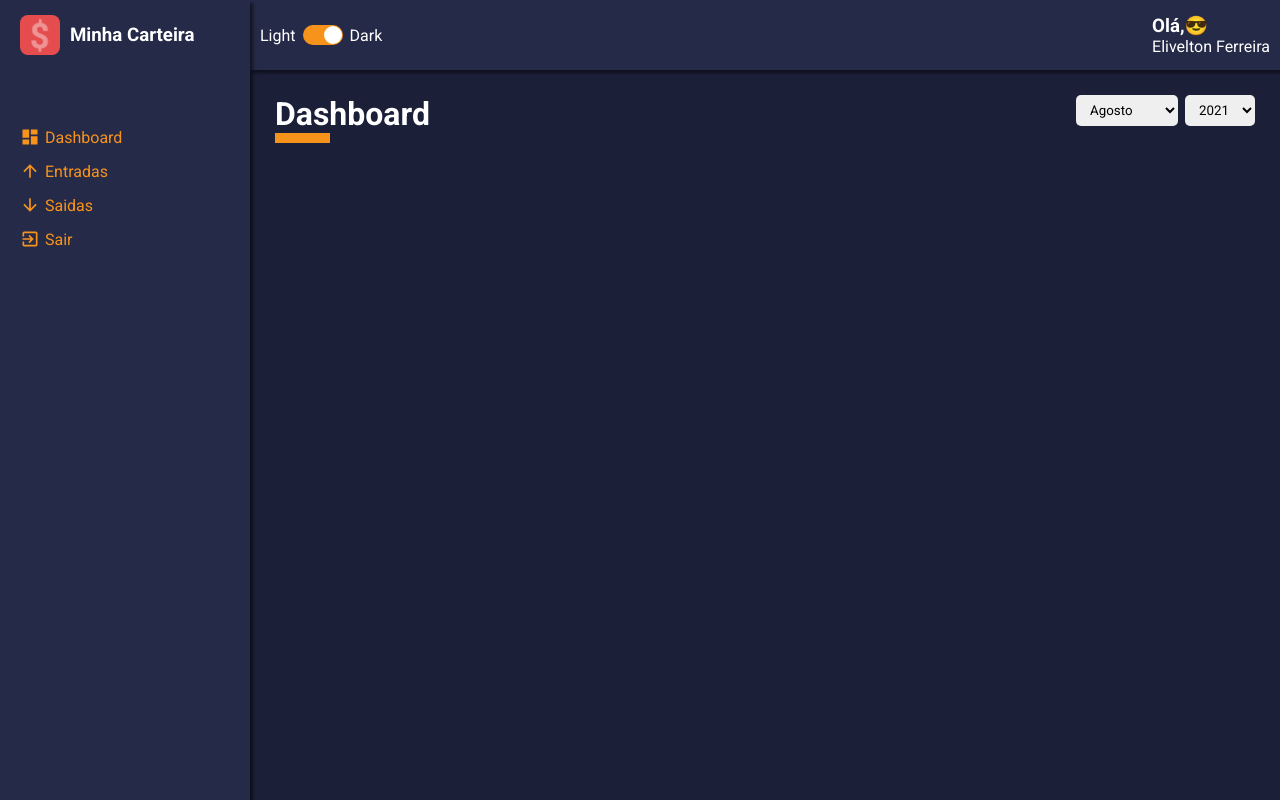
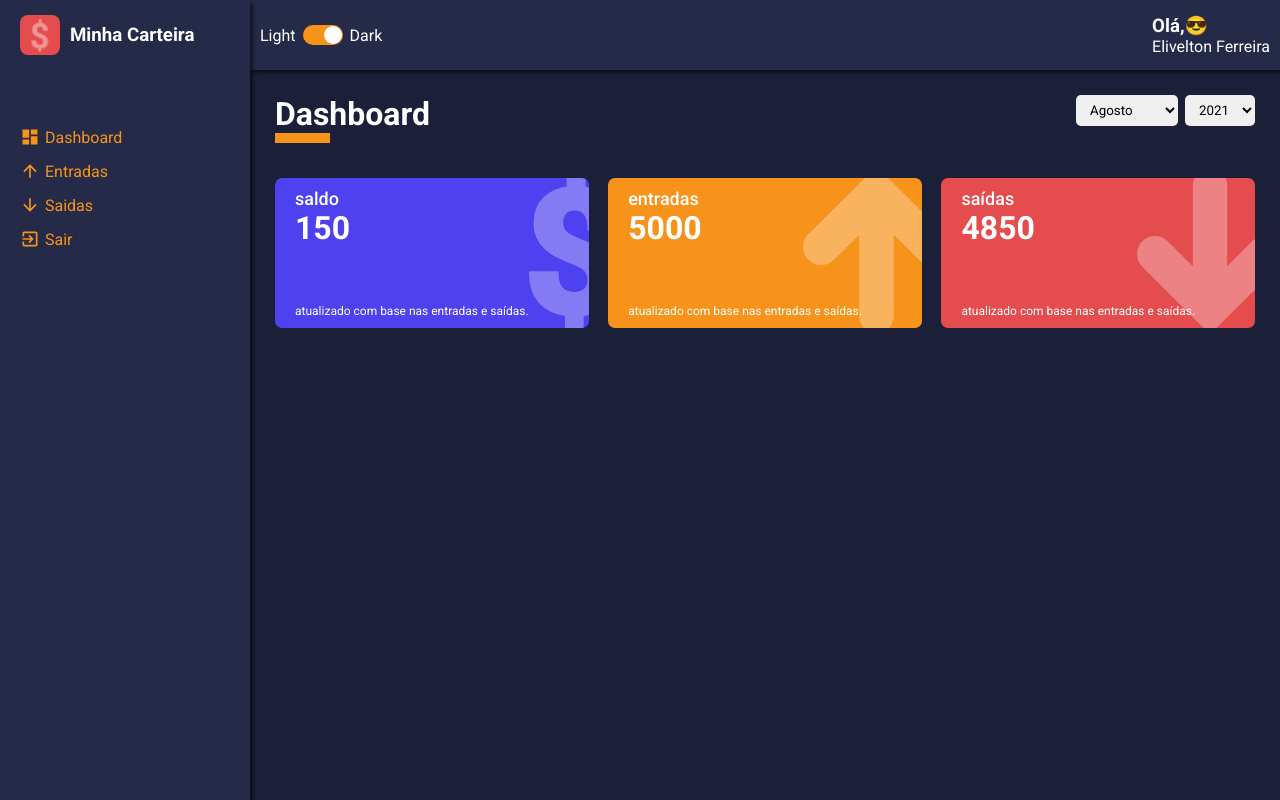
Before and after one commit to eliveltonsf/my-wallet, a React (Create React App) app: page /dashboard in a window 1280 px wide. Built offline with nearby package versions, Linux system fonts and the light colour scheme; the HTML template or start-up script is replaced by a standard one.

Commit message:
feat: adding WalletBox to the dashboard

```diff
--- a/src/pages/Dashboard/index.tsx
+++ b/src/pages/Dashboard/index.tsx
@@ -62,6 +62,31 @@ const Dashboard: React.FC = () => {
         />
 
       </ContentHeader>
+
+      <Content>
+        <WalletBox
+          color="#4E41F0"
+          title="saldo"
+          amount={150.00}
+          footerLabel="atualizado com base nas entradas e saídas."
+          icon="dolar" />
+
+        <WalletBox
+          color="#F7931B"
+          title="entradas"
+          amount={5000.00}
+          footerLabel="atualizado com base nas entradas e saídas."
+          icon="arrowUp" />
+
+        <WalletBox
+          color="#E44C4E"
+          title="saídas"
+          amount={4850.00}
+          footerLabel="atualizado com base nas entradas e saídas."
+          icon="arrowDown" />
+
+      </Content>
+
     </Container>
   )
 }
--- a/src/pages/Dashboard/styles.ts
+++ b/src/pages/Dashboard/styles.ts
@@ -3,3 +3,9 @@ import styled from 'styled-components'
 export const Container = styled.div`
 
 `;
+
+export const Content = styled.div`
+  display: flex;
+
+  justify-content: space-between;
+`;
```
